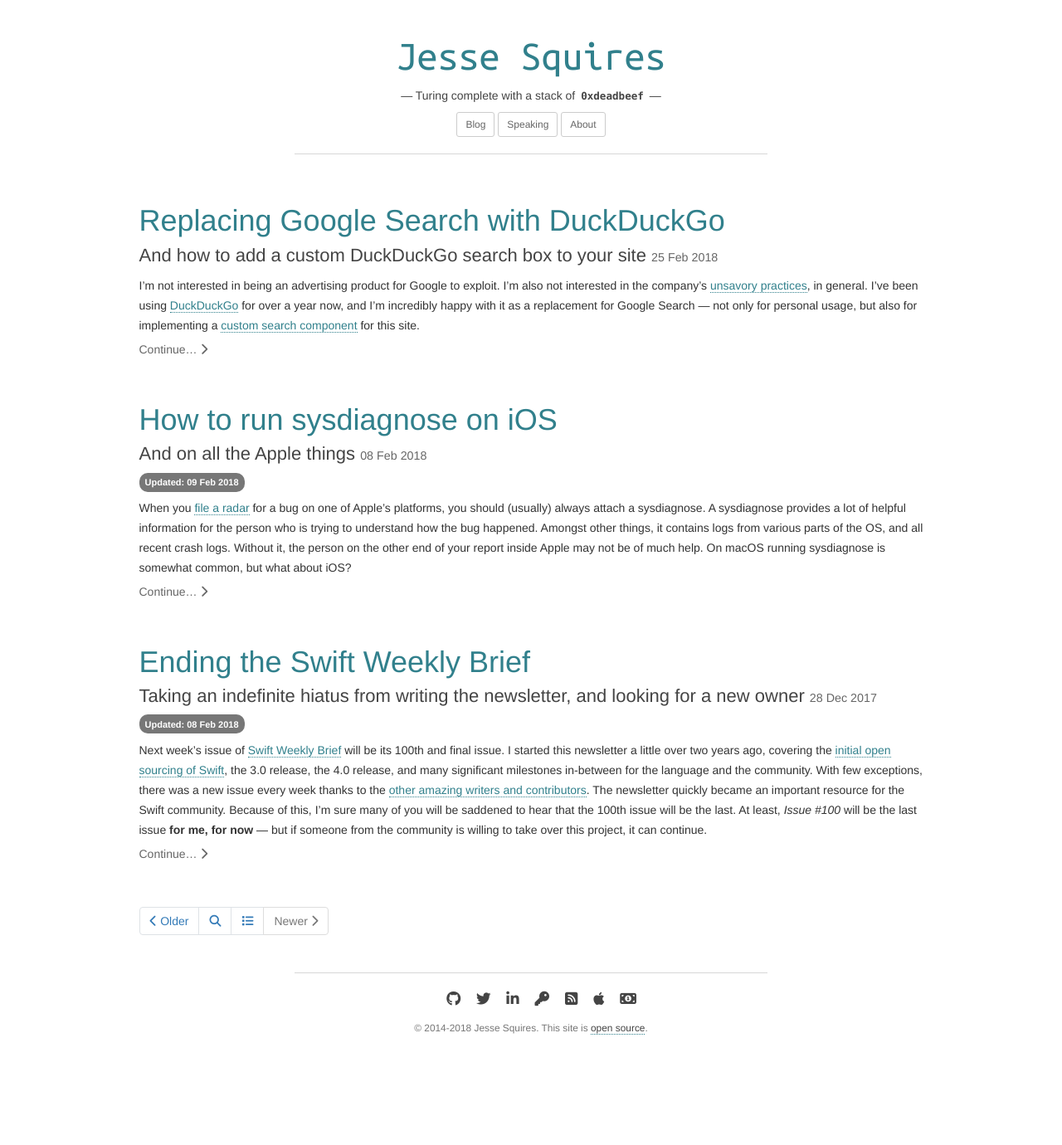
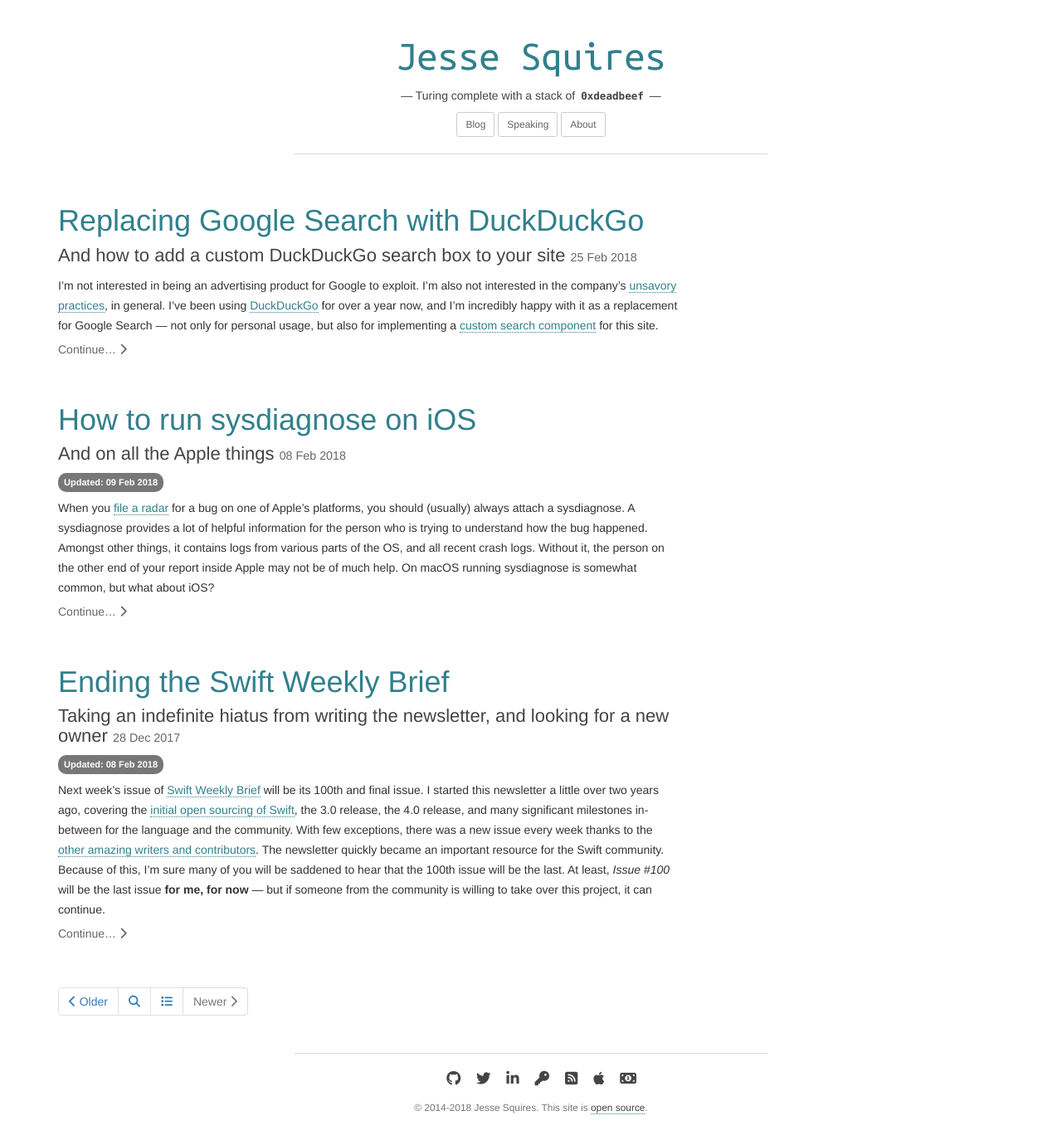
Before and after one commit to jessesquires/jessesquires.com, a Jekyll site: the page built from index.html, in a window 1280 px wide. Shown: the whole page at 83% size. Built offline with Jekyll 4.4.1, drawn with Linux system fonts in a browser that asks for light colours; nearby versions of some CDN libraries; library files that are not in the unit come from our copies; the list of posts is cut into pages by our own code; before the commit the page ends 1283 px from its top, so only the background shows below that.

Commit message:
fix default layout

```diff
--- a/_layouts/default.html
+++ b/_layouts/default.html
@@ -6,11 +6,11 @@
 
       <div class="container">
          <div class="row justify-content-md-center">
-            <div class="col-0 col-sm-1 col-xl-2"></div>
-            <div class="col-12 col-sm-10 col-xl-8">
+            <div class="col"></div>
+            <div class="col-12 col-md-8">
                {{ content }}
             </div>
-            <div class="col-0 col-sm-1 col-xl-2"></div>
+            <div class="col"></div>
          </div> <!-- row -->
       </div> <!-- container -->
 
```
